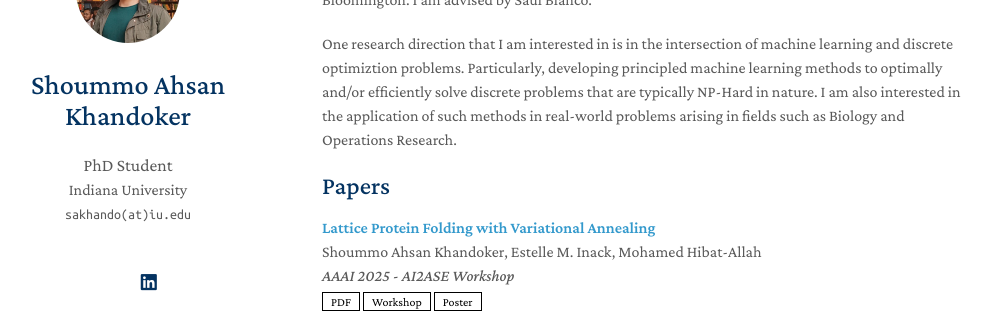
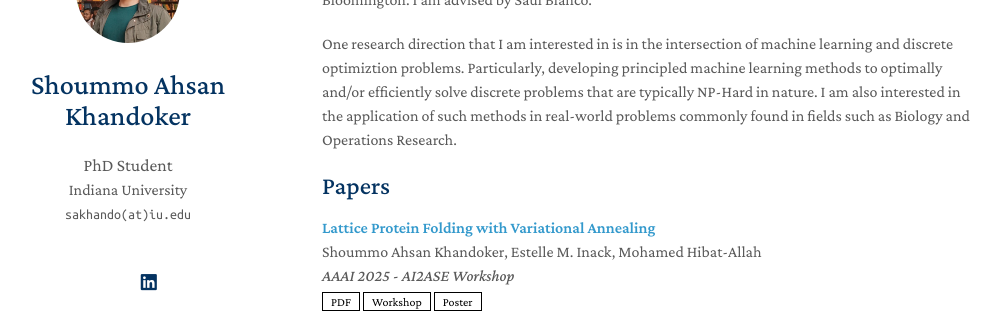
Before and after one commit to shoummoak/shoummoak.github.io, a Jekyll site: the page built from index.md, in a window 1280 px wide. Shown: the part 145-458 px from the top of the page, without its empty margins (148-1148 px from the left). Built offline with Jekyll 4.4.1, drawn with Linux system fonts in a browser that asks for light colours; a style sheet for code colours, icons or effects is not loaded; our own code applies the rules of GitHub Pages for plain Markdown files.

Commit message:
Update index.md
update about me

```diff
--- a/index.md
+++ b/index.md
@@ -6,6 +6,6 @@ layout: homepage
 
 Hello, I am Shoummo, a first-year Computer Science PhD student at Indiana University -- Bloomington. I am advised by Saúl Blanco.
 
-One research direction that I am interested in is in the intersection of machine learning and discrete optimiztion problems. Particularly, developing principled machine learning methods to optimally and/or efficiently solve discrete problems that are typically NP-Hard in nature. I am also interested in the application of such methods in real-world problems arising in fields such as Biology and Operations Research.
+One research direction that I am interested in is in the intersection of machine learning and discrete optimiztion problems. Particularly, developing principled machine learning methods to optimally and/or efficiently solve discrete problems that are typically NP-Hard in nature. I am also interested in the application of such methods in real-world problems commonly found in fields such as Biology and Operations Research.
 
 {% include_relative _includes/publications.md %}
```
